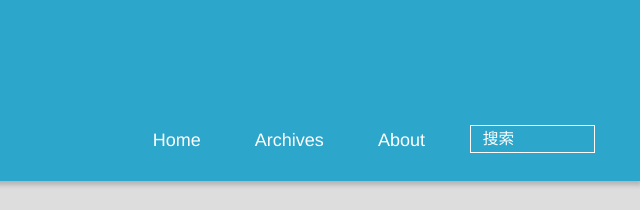
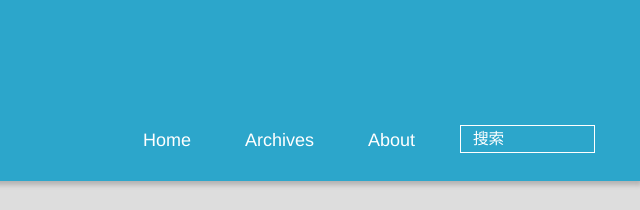
Before and after one commit to zoieyr/zoieyr.github.io, a plain HTML site: page 2015/03/14/hello-world/index.html in a window 1280 px wide. Shown: the top 210 px of the page, 640-1280 px from the left. Drawn offline with Linux system fonts and the light colour scheme; a script that the page names is missing.

Commit message:
Site updated: 2015-03-18 18:12:21

```diff
--- a/2015/03/14/hello-world/index.html
+++ b/2015/03/14/hello-world/index.html
@@ -63,11 +63,10 @@ Quick">
 
 					<li>
 
-					<form class="search" action="//google.com/search" method="get" accept-charset="utf-8">
-						<label>Search</label>
-						<input type="search" id="search" name="q" autocomplete="off" maxlength="20" placeholder="搜索" />
-						<input type="hidden" name="q" value="site:yoursite.com">
-					</form>
+						<form class="search" action="http://zhannei.baidu.com/cse/search" target="_blank">
+							<label>Search</label>
+						<input name="s" type="hidden" value= null ><input type="text" name="q" size="30" placeholder="搜索"><br>
+						</form>
 
 					</li>
 				</ul>
--- a/index.html
+++ b/index.html
@@ -60,11 +60,10 @@
 
 					<li>
 
-					<form class="search" action="//google.com/search" method="get" accept-charset="utf-8">
-						<label>Search</label>
-						<input type="search" id="search" name="q" autocomplete="off" maxlength="20" placeholder="搜索" />
-						<input type="hidden" name="q" value="site:yoursite.com">
-					</form>
+						<form class="search" action="http://zhannei.baidu.com/cse/search" target="_blank">
+							<label>Search</label>
+						<input name="s" type="hidden" value= null ><input type="text" name="q" size="30" placeholder="搜索"><br>
+						</form>
 
 					</li>
 				</ul>
```
Also changed, not shown: 2015/03/18/众妙之门/index.html (+4 -5 lines), archives/2015/03/index.html (+4 -5 lines), archives/2015/index.html (+4 -5 lines), archives/index.html (+4 -5 lines), categories/读书笔记/index.html (+4 -5 lines), tags/用户体验设计/index.html (+4 -5 lines).
